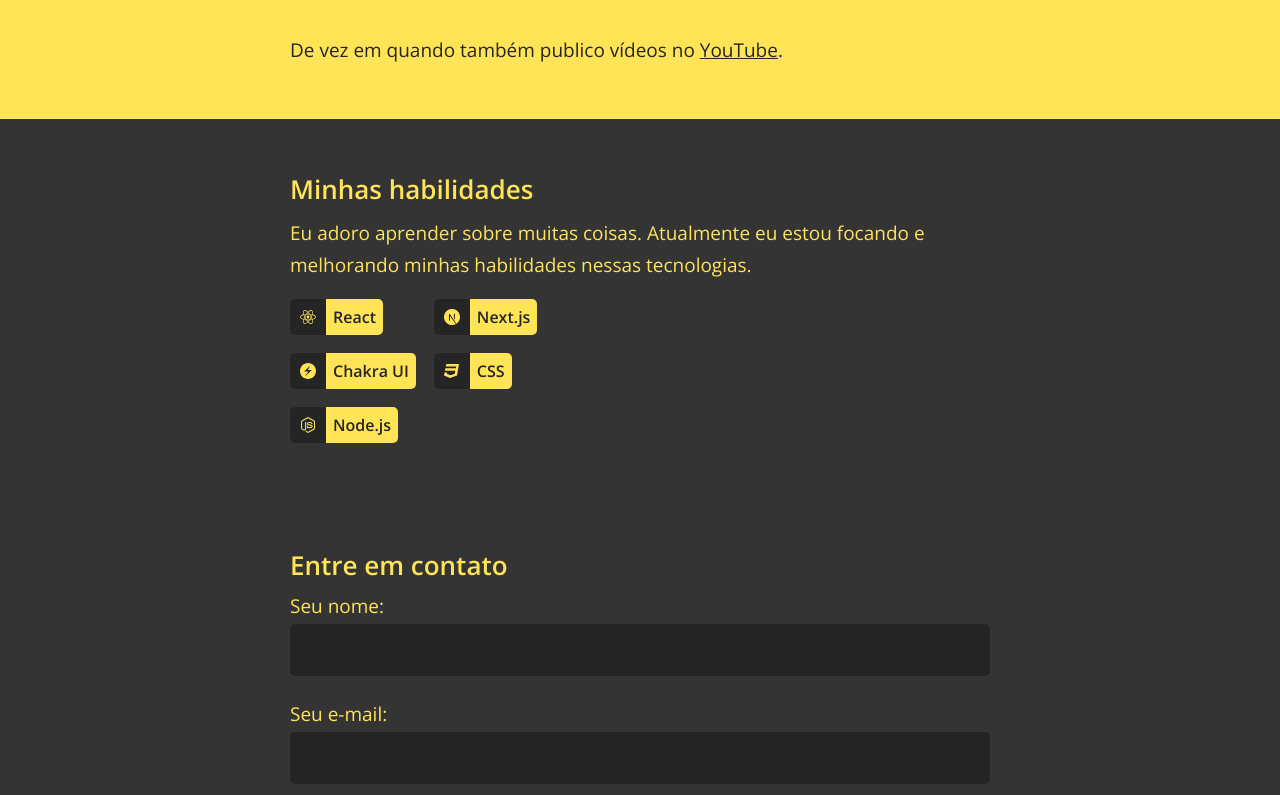
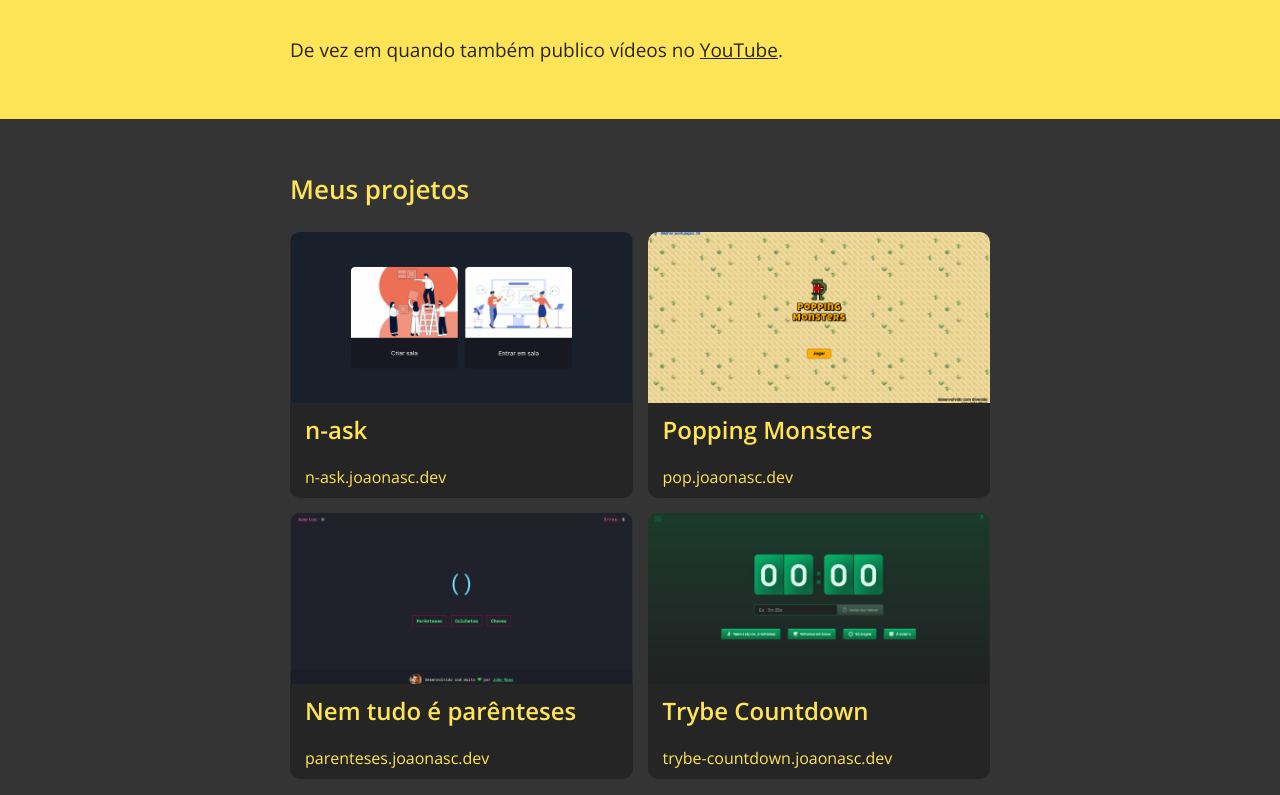
Before and after one commit to nascjoao/nascjoao.github.io, a Next.js app: page / in a window 1280 px wide. Shown: the part 1025-1820 px from the top of the page. Built offline with nearby package versions, Linux system fonts and the light colour scheme; no server answers.

Commit message:
feat: project cards grid

```diff
--- a/src/pages/index.js
+++ b/src/pages/index.js
@@ -6,7 +6,6 @@ import {
   FaCss3,
   FaReact,
   FaNodeJs,
-  FaPaperPlane
 } from 'react-icons/fa'
 import {
   SiNextdotjs,
@@ -16,6 +15,7 @@ import dayjs from 'dayjs'
 import Head from 'next/head'
 import ShieldButton from "../components/ShieldButton"
 import Form from '../components/Form'
+import ProjectCard from '../components/ProjectCard'
 
 export default function Home() {
   return (
@@ -90,6 +90,34 @@ export default function Home() {
       </div>
     </section>
 
+    <section id="projects">
+      <div className="content">
+        <h2>Meus projetos</h2>
+        <div className="grid">
+          <ProjectCard
+            href="https://n-ask.joaonasc.dev/"
+            imageSrc="/projects/n-ask.png"
+            title="n-ask"
+          />
+          <ProjectCard
+            href="https://pop.joaonasc.dev/"
+            imageSrc="/projects/popping-monsters.png"
+            title="Popping Monsters"
+          />
+          <ProjectCard
+            href="https://parenteses.joaonasc.dev/"
+            imageSrc="/projects/parenteses.png"
+            title="Nem tudo é parênteses"
+          />
+          <ProjectCard
+            href="https://trybe-countdown.joaonasc.dev/"
+            imageSrc="/projects/trybe-countdown.png"
+            title="Trybe Countdown"
+          />
+        </div>
+      </div>
+    </section>
+
     <section id="my-skills">
       <div className="content">
         <h2>Minhas habilidades</h2>
--- a/src/styles/style.css
+++ b/src/styles/style.css
@@ -156,6 +156,18 @@ header #welcome h1 {
   justify-self: left;
 }
 
+#projects .grid {
+  display: grid;
+  grid-template-columns: repeat(auto-fit, minmax(250px, 1fr));
+  gap: 15px;
+  margin-top: 25px;
+}
+
+#projects {
+  background: var(--background);
+  color: var(--primary)
+}
+
 /* ======================== CONTACT ======================== */
 
 #contact {
```
